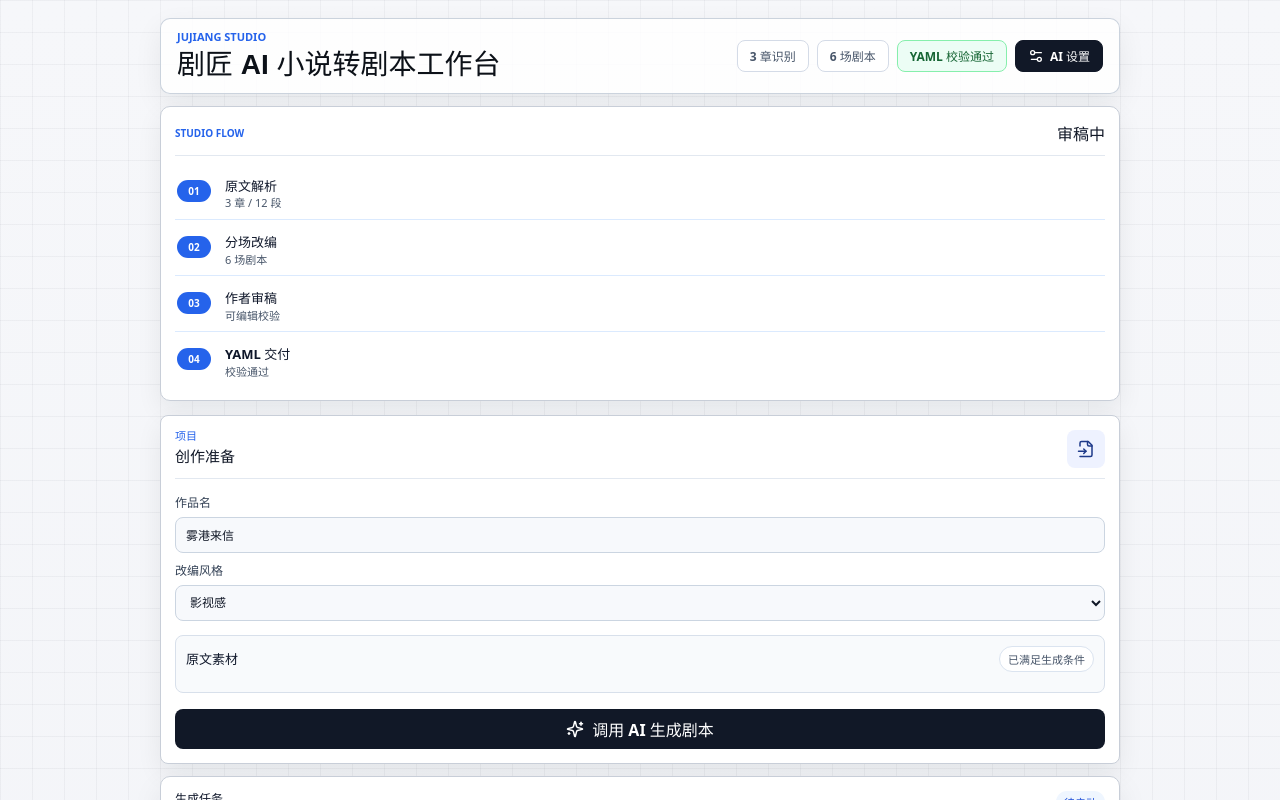
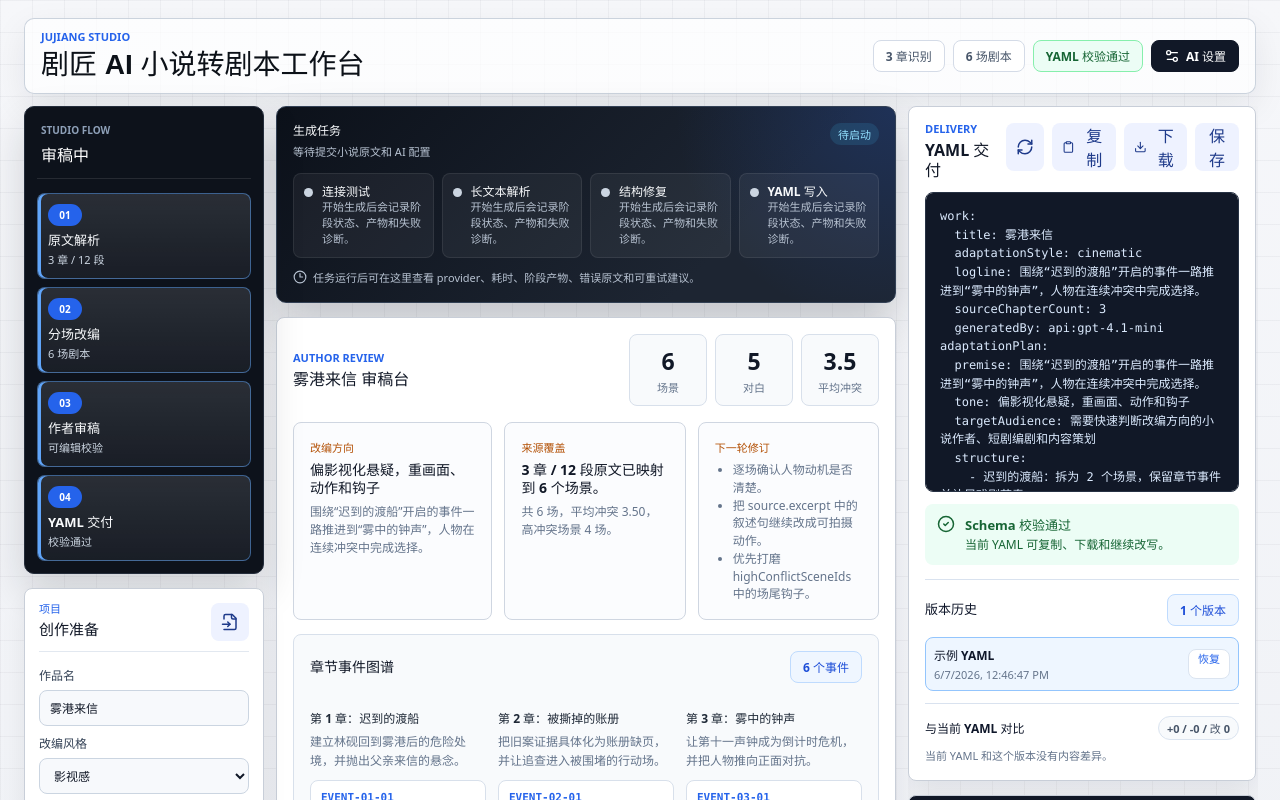
Before and after one commit to h1177h/jujiang, a React (Vite) app: page / in a window 1280 px wide. Shown: the top 800 px of the page. Built offline with nearby package versions, Linux system fonts and the light colour scheme.

Commit message:
Revert "fix(ui): switch workbench to single column"
This reverts commit e36c0bddc7625255f9332f39d2edf49d225492e6.

```diff
--- a/src/styles.css
+++ b/src/styles.css
@@ -44,20 +44,20 @@ p {
 
 .app-shell {
   min-height: 100vh;
-  padding: 18px 20px 28px;
+  padding: 18px 24px 24px;
 }
 
 .topbar {
   align-items: center;
-  background: rgb(255 255 255 / 82%);
+  background: rgb(255 255 255 / 70%);
   border: 1px solid rgb(184 194 208 / 72%);
   border-radius: 10px;
-  box-shadow: 0 10px 28px rgb(18 24 33 / 7%);
+  box-shadow: 0 12px 34px rgb(18 24 33 / 8%);
   display: flex;
   gap: 18px;
   justify-content: space-between;
   margin: 0 auto 12px;
-  max-width: 960px;
+  max-width: 1720px;
   min-height: 64px;
   padding: 12px 16px;
 }
@@ -154,14 +154,14 @@ h3 {
 }
 
 .workflow-brand {
-  border-bottom: 1px solid #e2e8f0;
+  border-bottom: 1px solid rgb(255 255 255 / 10%);
   display: grid;
   gap: 5px;
   padding: 4px 4px 12px;
 }
 
 .workflow-brand span {
-  color: #2563eb;
+  color: #8ea0b8;
   font-size: 10px;
   font-weight: 900;
   letter-spacing: 0;
@@ -169,55 +169,46 @@ h3 {
 }
 
 .workflow-brand strong {
-  color: #111827;
+  color: #ffffff;
   font-size: 16px;
 }
 
 .product-flow {
   display: grid;
-  gap: 6px;
-  grid-template-columns: minmax(0, 1fr);
+  gap: 8px;
   list-style: none;
   margin: 0;
   padding: 0;
 }
 
 .product-flow li {
-  background: transparent;
-  border: 0;
-  border-bottom: 1px solid #e2e8f0;
-  border-radius: 0;
-  color: #475569;
-  display: grid;
-  gap: 2px 10px;
-  grid-template-columns: 38px minmax(0, 1fr);
-  min-height: 46px;
-  padding: 8px 2px;
-}
-
-.product-flow li:last-child {
-  border-bottom: 0;
+  background: rgb(255 255 255 / 5%);
+  border: 1px solid rgb(255 255 255 / 8%);
+  border-radius: 8px;
+  color: #9caec5;
+  display: grid;
+  gap: 4px;
+  min-height: 86px;
+  padding: 10px;
 }
 
 .product-flow li.active {
-  background: transparent;
-  border-color: #dbeafe;
-  box-shadow: none;
-  color: #0f172a;
+  background: linear-gradient(180deg, rgb(255 255 255 / 12%), rgb(255 255 255 / 5%));
+  border-color: rgb(96 165 250 / 50%);
+  box-shadow: inset 3px 0 0 #60a5fa;
+  color: #f8fafc;
 }
 
 .product-flow span {
   align-items: center;
-  background: #e2e8f0;
+  background: rgb(255 255 255 / 8%);
   border-radius: 999px;
-  color: #475569;
+  color: #a7b7cb;
   display: inline-flex;
   font-size: 10px;
   font-weight: 900;
-  grid-row: 1 / span 2;
   height: 22px;
   justify-content: center;
-  margin-top: 2px;
   width: 34px;
 }
 
@@ -229,25 +220,25 @@ h3 {
 .product-flow strong {
   color: inherit;
   font-size: 13px;
-  line-height: 1.25;
 }
 
 .product-flow small {
-  color: #64748b;
+  color: #8ea0b8;
   font-size: 11px;
   line-height: 1.35;
 }
 
 .product-flow li.active small {
-  color: #475569;
+  color: #cbd5e1;
 }
 
 .studio-shell {
   display: grid;
   gap: 12px;
-  grid-template-columns: minmax(0, 1fr);
+  grid-template-columns: minmax(240px, 280px) minmax(620px, 1fr) minmax(350px, 410px);
   margin: 0 auto;
-  max-width: 960px;
+  max-width: 1720px;
+  min-height: calc(100vh - 104px);
 }
 
 .left-rail,
@@ -261,25 +252,19 @@ h3 {
 }
 
 .left-rail {
-  gap: 14px;
+  grid-column: 1;
+  grid-row: 1 / span 2;
+  position: sticky;
+  top: 12px;
 }
 
 .workflow-rail {
-  background: #ffffff;
-  border: 1px solid #c8ced8;
+  background: #0d121b;
+  border: 1px solid #242d3b;
   border-radius: 10px;
-  box-shadow: 0 10px 26px rgb(18 24 33 / 7%);
-  color: #111827;
-  padding: 10px 14px 12px;
-}
-
-.workflow-brand {
-  align-items: center;
-  border-bottom: 1px solid #e2e8f0;
-  display: flex;
-  gap: 12px;
-  justify-content: space-between;
-  padding: 4px 0 10px;
+  box-shadow: 0 18px 42px rgb(18 24 33 / 16%);
+  color: #f8fafc;
+  padding: 12px;
 }
 
 .source-rail .panel {
@@ -297,8 +282,7 @@ h3 {
 }
 
 .source-rail .field-row {
-  display: grid;
-  grid-template-columns: minmax(0, 1fr);
+  flex-direction: column;
 }
 
 .source-rail input,
@@ -318,11 +302,20 @@ h3 {
 .review-stage {
   display: grid;
   gap: 14px;
+  grid-column: 2;
+  grid-row: 1 / span 2;
   min-width: 0;
 }
 
 .delivery-rail {
-  grid-template-columns: minmax(0, 1fr);
+  grid-column: 3;
+  grid-row: 1 / span 2;
+  grid-template-columns: 1fr;
+  max-height: calc(100vh - 104px);
+  overflow: auto;
+  padding-right: 2px;
+  position: sticky;
+  top: 12px;
 }
 
 .panel,
@@ -740,37 +733,7 @@ select:focus,
 }
 
 .generation-run.idle {
-  background: #ffffff;
-  border-color: #c8ced8;
-  box-shadow: 0 12px 30px rgb(18 24 33 / 8%);
-  padding: 14px;
-}
-
-.generation-run.idle .generation-run-head strong,
-.generation-run.idle .generation-stage strong {
-  color: #0f172a;
-}
-
-.generation-run.idle .generation-run-head span,
-.generation-run.idle .generation-stage p,
-.generation-run.idle .generation-meta {
-  color: #64748b;
-}
-
-.generation-run.idle .generation-run-head em {
-  background: #eff6ff;
-  color: #1d4ed8;
-}
-
-.generation-run.idle .generation-stage {
-  background: transparent;
-  border-color: #e2e8f0;
-  min-height: 52px;
-}
-
-.generation-run.idle .generation-meta {
-  border-top: 1px solid #e2e8f0;
-  padding-top: 10px;
+  border-color: #334155;
 }
 
 .generation-run-head {
@@ -853,20 +816,20 @@ select:focus,
 
 .generation-stages {
   display: grid;
-  gap: 6px;
-  grid-template-columns: minmax(0, 1fr);
+  gap: 8px;
+  grid-template-columns: repeat(4, minmax(0, 1fr));
 }
 
 .generation-stage {
   align-items: flex-start;
   background: rgb(255 255 255 / 5%);
   border: 1px solid rgb(255 255 255 / 8%);
-  border-radius: 7px;
+  border-radius: 8px;
   display: grid;
   gap: 8px;
   grid-template-columns: 10px minmax(0, 1fr);
-  min-height: 54px;
-  padding: 9px 10px;
+  min-height: 82px;
+  padding: 10px;
 }
 
 .stage-dot {
@@ -996,7 +959,7 @@ select:focus,
 .generation-history-list {
   display: grid;
   gap: 6px;
-  grid-template-columns: minmax(0, 1fr);
+  grid-template-columns: repeat(2, minmax(0, 1fr));
 }
 
 .generation-history-list button {
@@ -1412,11 +1375,11 @@ select:focus,
 }
 
 .brief-grid {
-  grid-template-columns: minmax(0, 1fr);
+  grid-template-columns: 1.1fr 1fr 1fr;
 }
 
 .analysis-board {
-  grid-template-columns: minmax(0, 1fr);
+  grid-template-columns: minmax(260px, 1.1fr) minmax(240px, 0.9fr);
 }
 
 .quality-list {
@@ -1424,7 +1387,7 @@ select:focus,
 }
 
 .quality-items {
-  grid-template-columns: minmax(0, 1fr);
+  grid-template-columns: repeat(3, minmax(0, 1fr));
 }
 
 .brief-card,
@@ -1500,7 +1463,7 @@ select:focus,
 .event-grid {
   display: grid;
   gap: 12px;
-  grid-template-columns: minmax(0, 1fr);
+  grid-template-columns: repeat(3, minmax(0, 1fr));
 }
 
 .event-column {
@@ -1529,7 +1492,7 @@ select:focus,
   cursor: pointer;
   display: grid;
   gap: 5px;
-  min-height: 82px;
+  min-height: 106px;
   padding: 10px;
   text-align: left;
 }
@@ -1691,7 +1654,7 @@ select:focus,
 .character-rail {
   display: grid;
   gap: 12px;
-  grid-template-columns: minmax(0, 1fr);
+  grid-template-columns: repeat(4, minmax(0, 1fr));
 }
 
 .character-rail h3 {
@@ -1730,8 +1693,8 @@ select:focus,
 
 .scene-grid {
   display: grid;
-  gap: 10px;
-  grid-template-columns: minmax(0, 1fr);
+  gap: 16px;
+  grid-template-columns: repeat(3, minmax(0, 1fr));
 }
 
 .scene-card {
@@ -1740,8 +1703,8 @@ select:focus,
   display: flex;
   flex-direction: column;
   gap: 12px;
-  min-height: 0;
-  padding: 14px;
+  min-height: 270px;
+  padding: 18px;
   text-align: left;
 }
 
@@ -1993,18 +1956,38 @@ select:focus,
 
 @media (max-width: 1180px) {
   .studio-shell {
-    grid-template-columns: minmax(0, 1fr);
+    grid-template-columns: minmax(230px, 280px) minmax(0, 1fr);
   }
 
   .delivery-rail {
+    grid-column: 1 / -1;
+    grid-row: 3;
     grid-template-columns: 1fr;
     max-height: none;
     position: static;
   }
 
-  .generation-stages,
+  .workflow-rail {
+    grid-column: 1;
+    grid-row: 1;
+  }
+
+  .source-rail {
+    grid-column: 1;
+    grid-row: 2;
+  }
+
+  .review-stage {
+    grid-column: 2;
+    grid-row: 1 / span 2;
+  }
+
+  .generation-stages {
+    grid-template-columns: repeat(2, minmax(0, 1fr));
+  }
+
   .scene-grid {
-    grid-template-columns: minmax(0, 1fr);
+    grid-template-columns: repeat(2, minmax(0, 1fr));
   }
 }
 
@@ -2031,8 +2014,12 @@ select:focus,
     grid-row: auto;
   }
 
+  .product-flow {
+    grid-template-columns: repeat(4, minmax(0, 1fr));
+  }
+
   .product-flow li {
-    min-height: 50px;
+    min-height: 72px;
   }
 
   .input-panel .panel-header,
@@ -2067,6 +2054,7 @@ select:focus,
   }
 
   .topbar,
+  .panel-header,
   .field-row,
   .preview-heading {
     align-items: flex-start;
@@ -2115,13 +2103,17 @@ select:focus,
     padding: 10px;
   }
 
+  .product-flow {
+    grid-template-columns: repeat(2, minmax(0, 1fr));
+  }
+
   .generation-stages,
   .generation-history-list {
-    grid-template-columns: minmax(0, 1fr);
+    grid-template-columns: repeat(2, minmax(0, 1fr));
   }
 
   .generation-stage {
-    min-height: 54px;
+    min-height: 74px;
     padding: 9px;
   }
 
```
